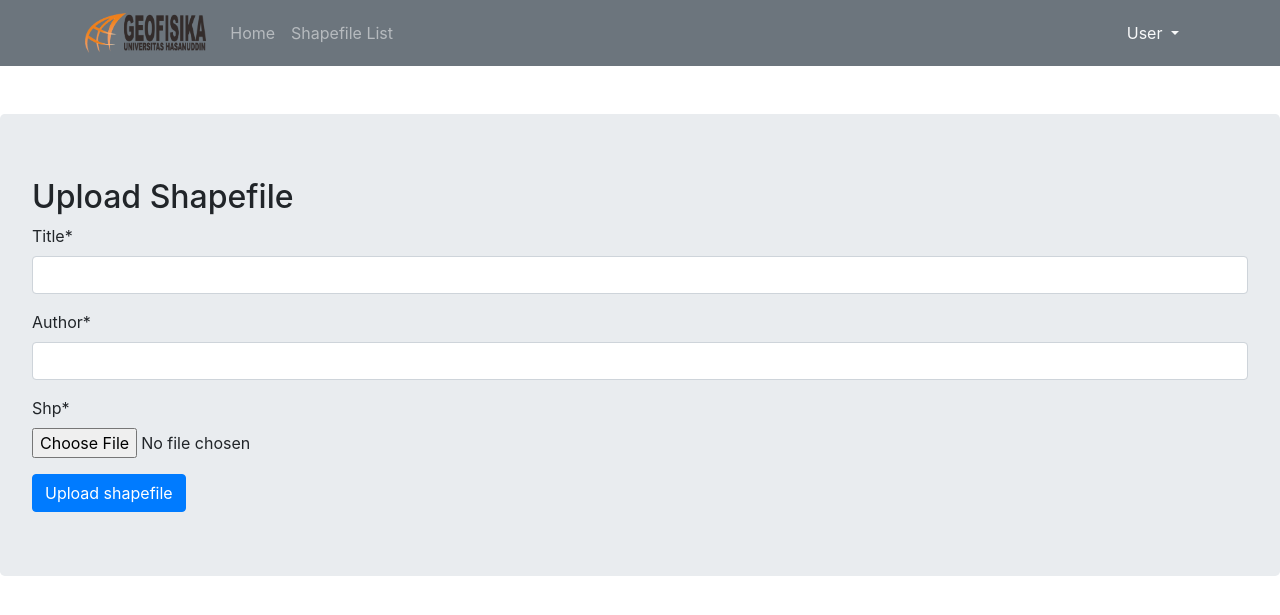
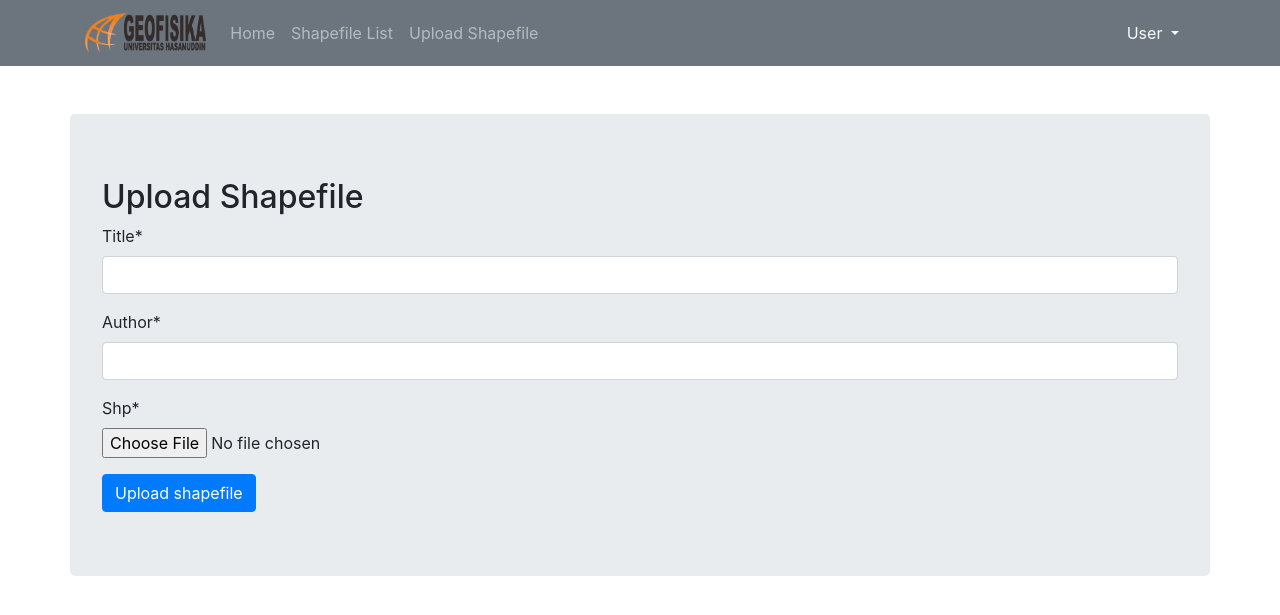
Before and after one commit to ANDI-ADITYA/GeoDjango, a Django app: page /shapefile/upload/ in a window 1280 px wide. Shown: the top 615 px of the page. Run offline with Django 3.2, Linux system fonts and the light colour scheme; the visitor is signed in with stand-in values (Sample User, id 1); some libraries are stand-ins or nearby versions.

Commit message:
Memperbaiki template upload_shp

```diff
--- a/templates/files/upload_shp.html
+++ b/templates/files/upload_shp.html
@@ -2,7 +2,7 @@
 {% load crispy_forms_tags %}
 
 {% block Contents %}
-<div class="jumbotron mt-5">
+<div class="container jumbotron mt-5">
     <h2>Upload Shapefile</h2>
     <form method="POST" enctype="multipart/form-data">
         {% csrf_token %}
--- a/templates/snippets/navbar.html
+++ b/templates/snippets/navbar.html
@@ -10,6 +10,19 @@
     </button>
 
     <div class="collapse navbar-collapse" id="navbarSupportedContent">
+    {% if user.is_authenticated %}
+      <ul class="navbar-nav mr-auto">
+        <li class="nav-item">
+          <a class="nav-link" href="/">Home</a>
+        </li>
+        <li class="nav-item">
+          <a class="nav-link" href="/shapefile">Shapefile List</a>
+        </li>
+        <li class="nav-item">
+          <a class="nav-link" href="/shapefile/upload">Upload Shapefile</a>
+        </li>
+      </ul>
+    {% else %}
       <ul class="navbar-nav mr-auto">
         <li class="nav-item">
           <a class="nav-link" href="/">Home</a>
@@ -18,13 +31,13 @@
           <a class="nav-link" href="/shapefile">Shapefile List</a>
         </li>
       </ul>
+    {% endif %}
       <div class="nav-item dropdown ml-auto">
         <a class="nav-link dropdown-toggle text-light" href="#" id="navbarDropdown" role="button" data-toggle="dropdown" aria-haspopup="true" aria-expanded="false">
           User
         </a>
         <div class="dropdown-menu" aria-labelledby="navbarDropdown">
           {% if user.is_authenticated %}
-            <a class="dropdown-item" href="/shapefile/upload">Upload Shapefile</a>
             <a class="dropdown-item" href="/logout">Logout</a>
           {% else %}
             <a class="dropdown-item" href="/login">Login</a>
```
